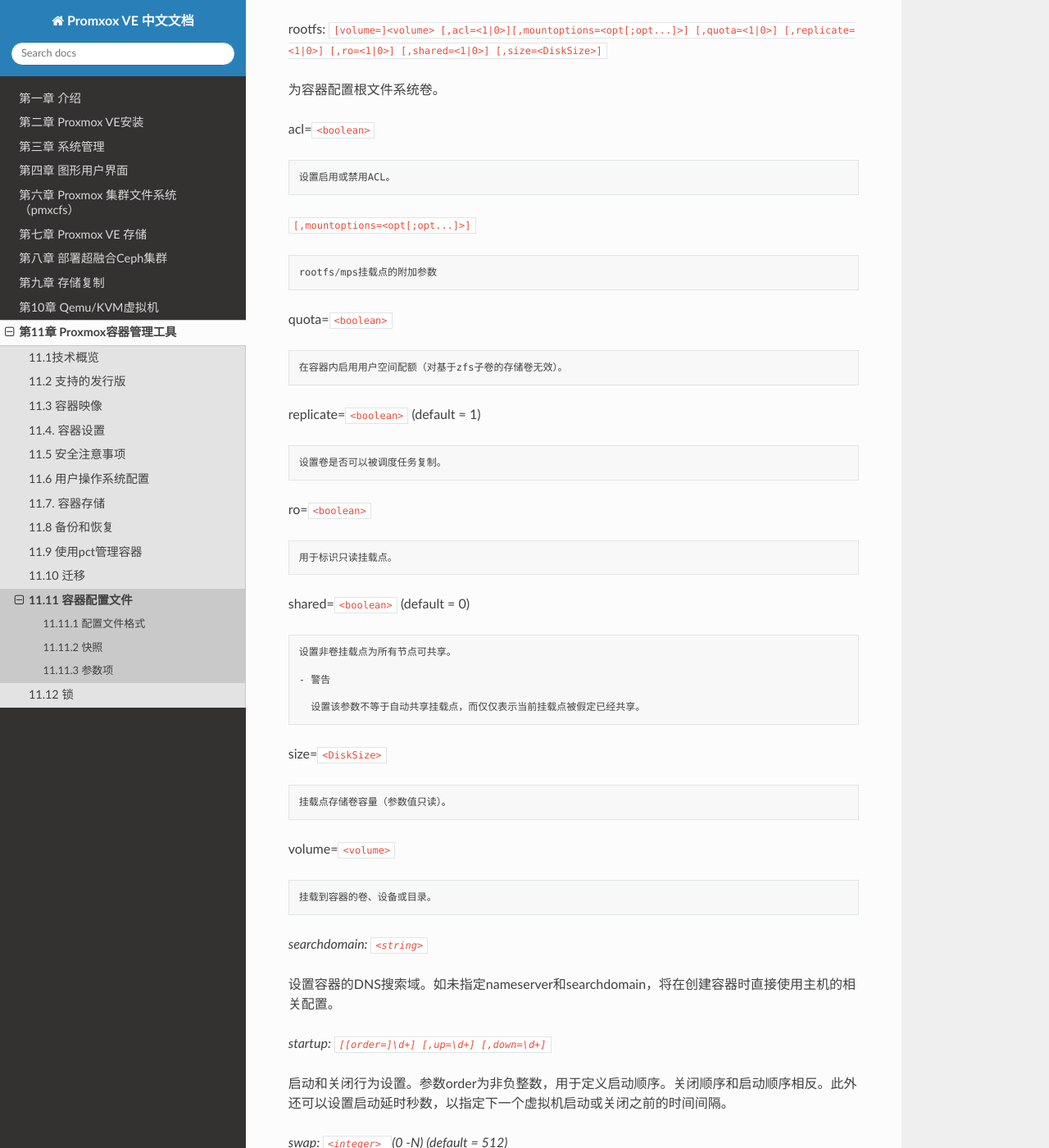
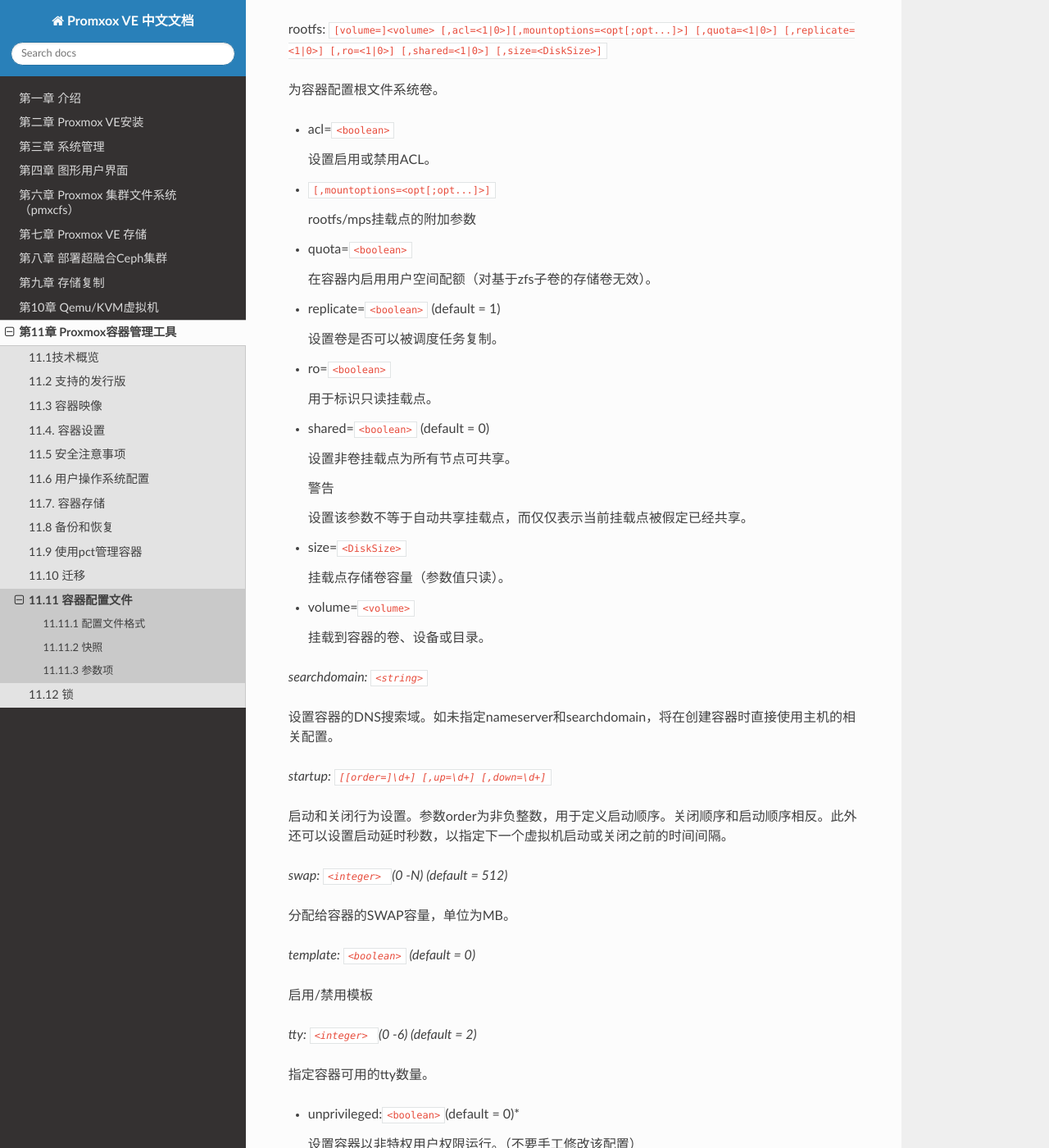
Before and after one commit to jiangcuo/pve-doc-cn, a Sphinx documentation site: the page built from source/Pct/Configuration.md, in a window 1280 px wide and 1400 px high, scrolled down 6984 px. Shown: the whole window at 82% size. Built offline with Sphinx 7.4.7 and the Read the Docs theme 2.0.0, drawn with Linux system fonts in a browser that asks for light colours; pages that are not in the unit, such as notebooks, are missing from menus.

Commit message:
Update Configuration.md

```diff
--- a/source/Pct/Configuration.md
+++ b/source/Pct/Configuration.md
@@ -267,38 +267,39 @@ rootfs: `[volume=]<volume> [,acl=<1|0>][,mountoptions=<opt[;opt...]>] [,quota=<1
 
   为容器配置根文件系统卷。
 
-  acl=`<boolean>`
+  - acl=`<boolean>`
 
-	设置启用或禁用ACL。
+	  设置启用或禁用ACL。
 
-  `[,mountoptions=<opt[;opt...]>]`
+  - `[,mountoptions=<opt[;opt...]>]`
 
     rootfs/mps挂载点的附加参数
 
-  quota=`<boolean>`
+  - quota=`<boolean>`
 
-	在容器内启用用户空间配额（对基于zfs子卷的存储卷无效）。
+	  在容器内启用用户空间配额（对基于zfs子卷的存储卷无效）。
 
-  replicate=`<boolean>` (default = 1)
+  - replicate=`<boolean>` (default = 1)
 
     设置卷是否可以被调度任务复制。
-  ro=`<boolean>`
+
+  - ro=`<boolean>`
 
     用于标识只读挂载点。
 
-  shared=`<boolean>` (default = 0)
+  - shared=`<boolean>` (default = 0)
 
-	设置非卷挂载点为所有节点可共享。
+	  设置非卷挂载点为所有节点可共享。
 
-    - 警告
+      警告
 
       设置该参数不等于自动共享挂载点，而仅仅表示当前挂载点被假定已经共享。
 
-  size=`<DiskSize>`
+  - size=`<DiskSize>`
 
     挂载点存储卷容量（参数值只读）。
 
-  volume=`<volume>`
+  - volume=`<volume>`
 
   	挂载到容器的卷、设备或目录。
 
```
